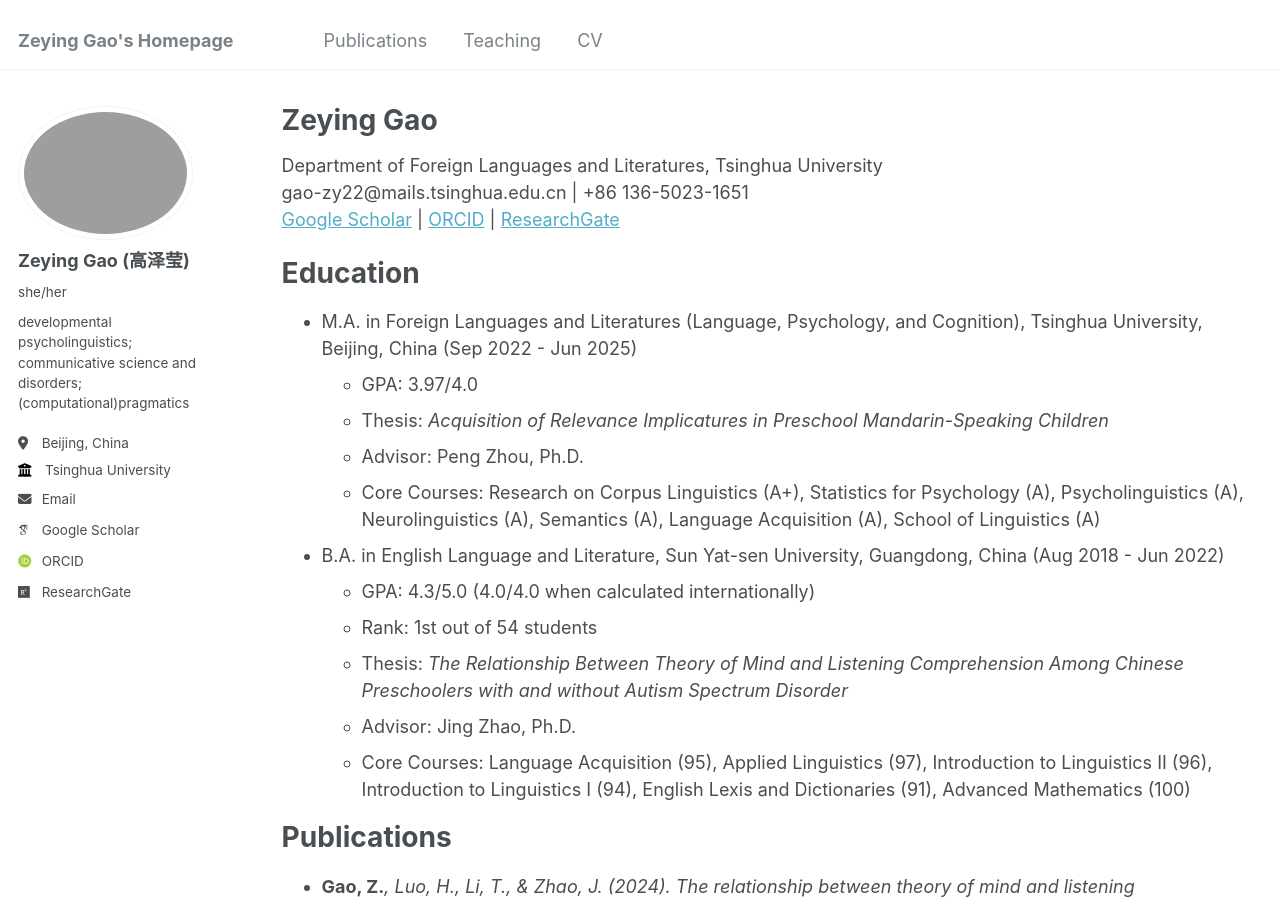
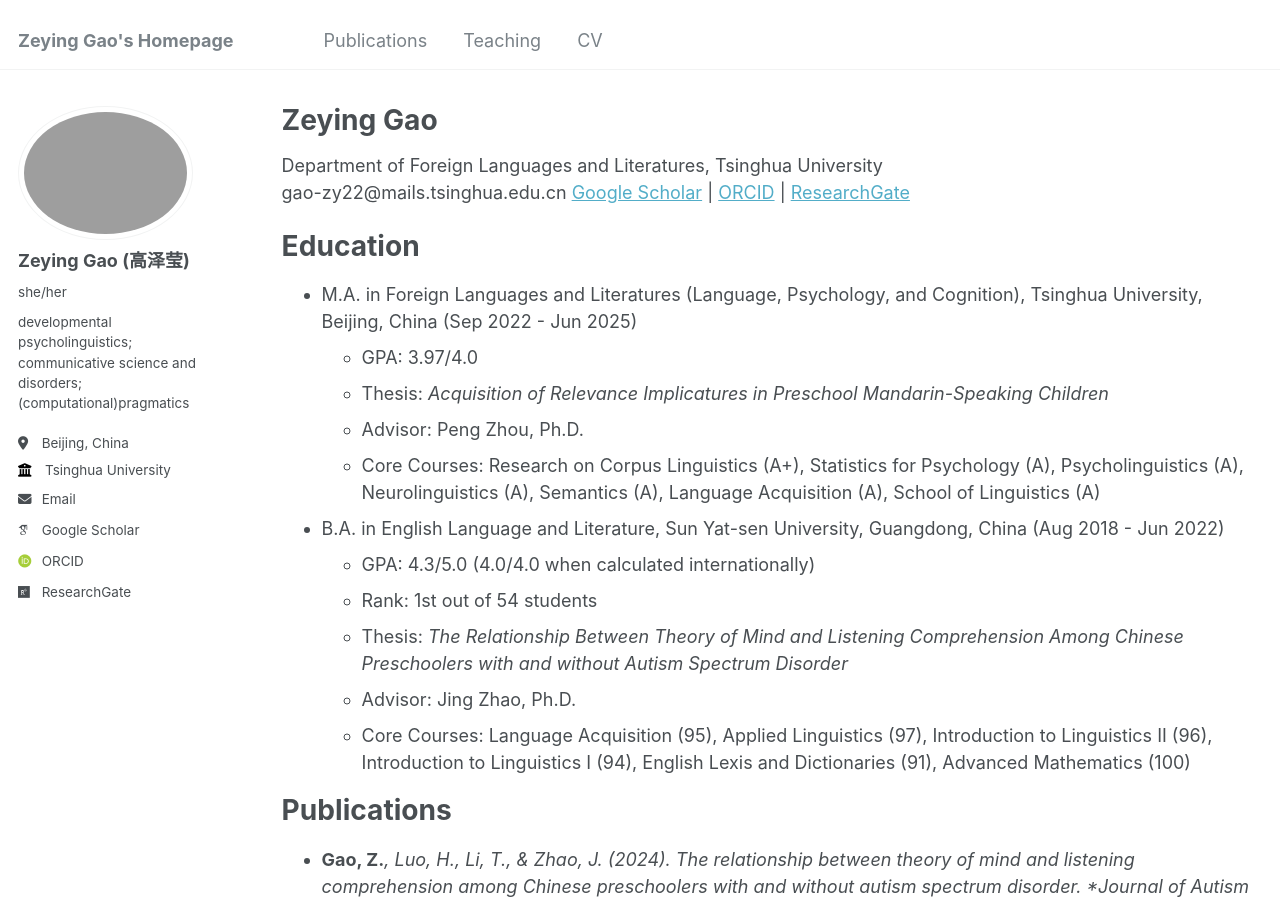
Before and after one commit to ZeyingGAO/zeyinggao.github.io, a Jekyll site: the page built from _pages/cv.md, in a window 1280 px wide and 900 px high. Built offline with Jekyll 4.4.1, drawn with Linux system fonts in a browser that asks for light colours; some web fonts are replaced; some of the changed text lies outside the part shown.

Commit message:
Update cv.md

```diff
--- a/_pages/cv.md
+++ b/_pages/cv.md
@@ -10,7 +10,7 @@ redirect_from:
 {% include base_path %}
 
 Department of Foreign Languages and Literatures, Tsinghua University
-gao-zy22@mails.tsinghua.edu.cn | +86 136-5023-1651
+gao-zy22@mails.tsinghua.edu.cn
 [Google Scholar](#) | [ORCID](#) | [ResearchGate](#)
 
 Education
```
Also changed, not shown: other parts of _pages/cv.md (+1 -1 lines).
